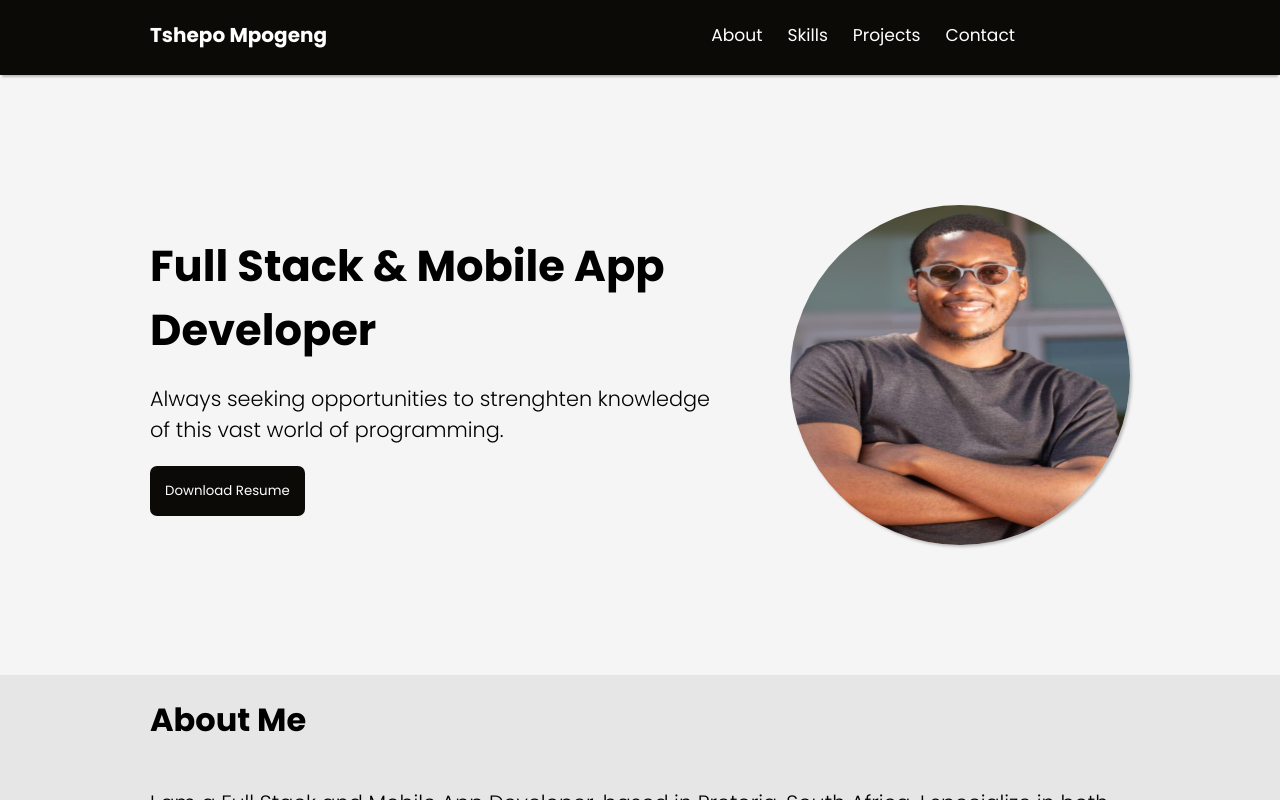
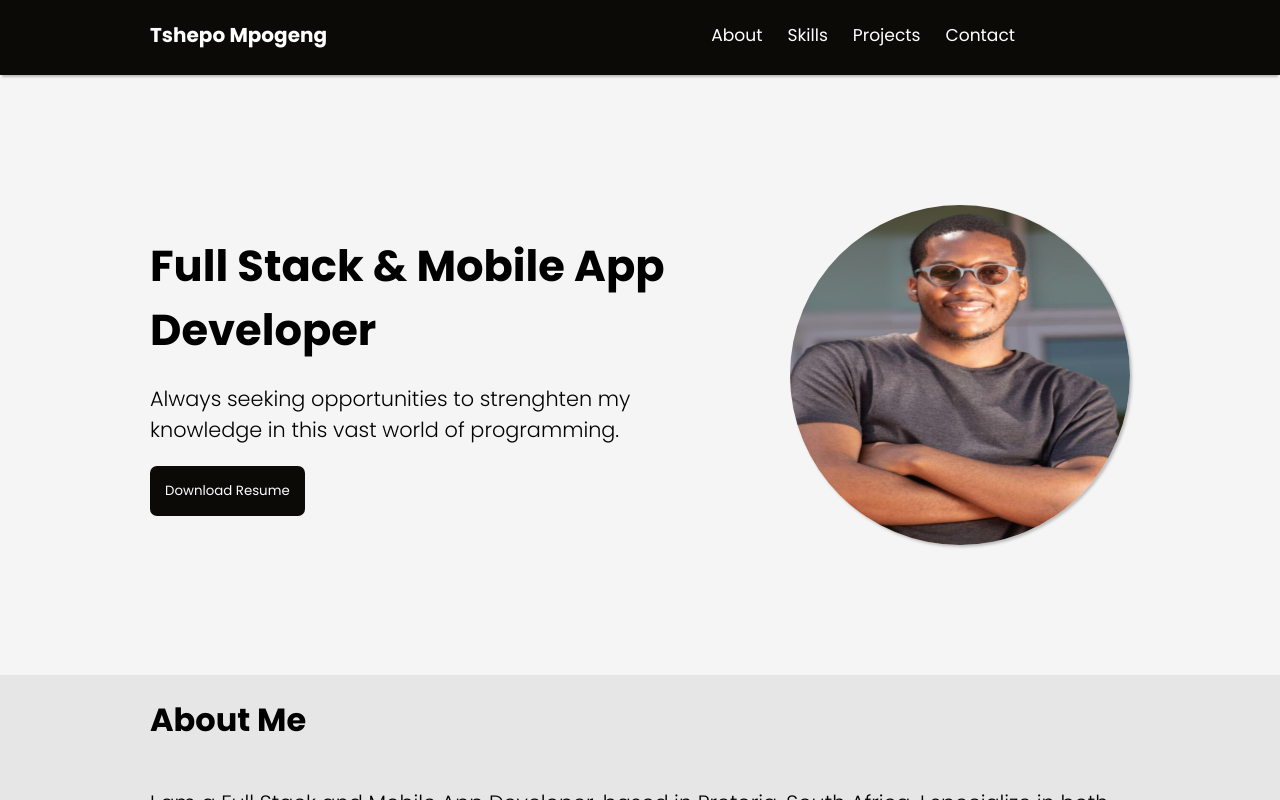
Before and after one commit to Lspacedev/portfolio_site, a React (Vite) app: page / in a window 1280 px wide. Built offline with nearby package versions, Linux system fonts and the light colour scheme.

Commit message:
updated resume

```diff
--- a/src/components/Hero.jsx
+++ b/src/components/Hero.jsx
@@ -7,7 +7,7 @@ function Hero() {
           <h1>Developer</h1>
         </div>
         <p>
-          Always seeking opportunities to strenghten knowledge of this vast
+          Always seeking opportunities to strenghten my knowledge in this vast
           world of programming.
         </p>
         <a href="./tshepo_mpogeng_resume.pdf" download>
```
